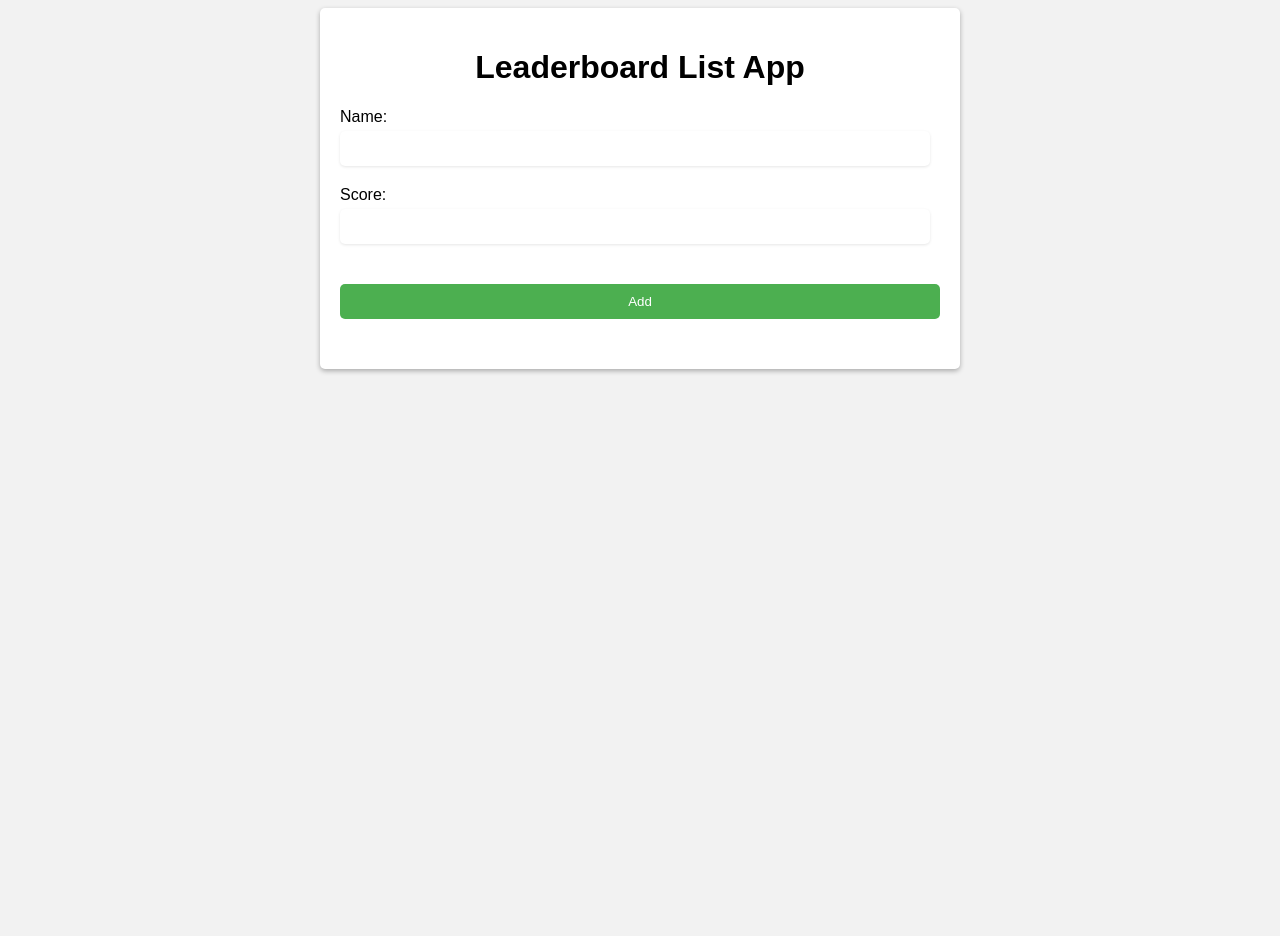
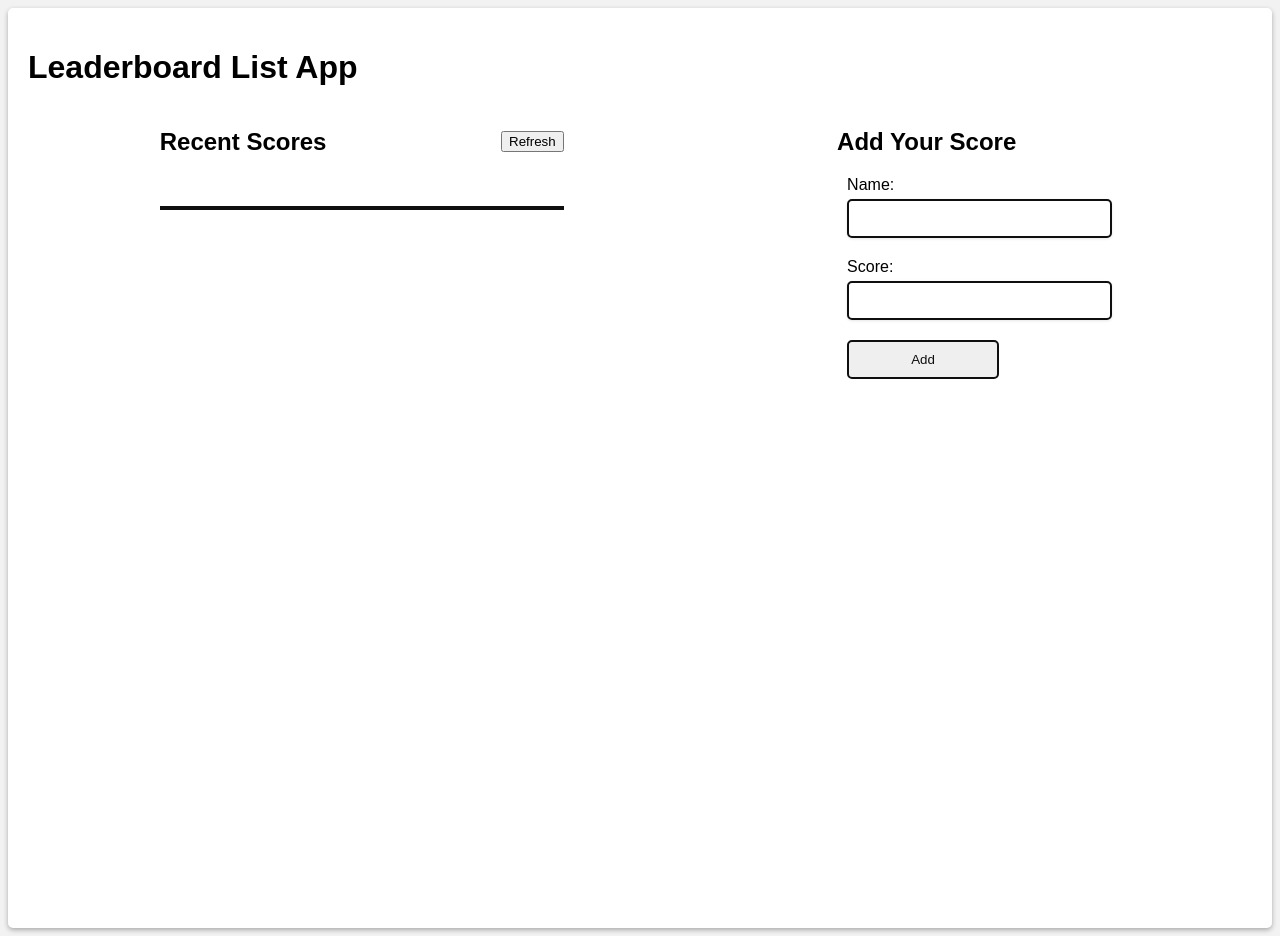
Before and after one commit to rachaouldbabaali/Leaderboard-list-app, a website built with webpack: page src/index.html in a window 1280 px wide. Before the commit the page ends 800 px from the top, so only its background shows below. Built offline with nearby package versions, Linux system fonts and the light colour scheme.

Commit message:
Restyle the app as required

```diff
--- a/src/index.html
+++ b/src/index.html
@@ -9,6 +9,9 @@
 <body>
     <div class="container">
         <h1>Leaderboard List App</h1>
+        <div id="app">
+            <div>
+                <h2 id="add-score-header">Add Your Score</h2>
                 <form id="add-form">
                     <label for="name">Name:</label>
                     <input type="text" id="name" name="name" required>
@@ -16,7 +19,15 @@
                     <input type="number" id="score" name="score" required>
                     <button type="submit">Add</button>
                 </form>
+            </div>
+            <div id="list">
+                <div id="list-header">
+                    <h2>Recent Scores</h2>
+                    <button id="refresh"> Refresh </button>
+                </div>
                 <ol id="leaderboard-list"></ol>
+            </div>
+        </div>
       </div>
 
 </body>
--- a/src/styles/main.scss
+++ b/src/styles/main.scss
@@ -7,7 +7,6 @@ body {
 }
 
 .container {
-  max-width: 600px;
   margin: 0 auto;
   padding: 20px;
   background-color: #fff;
@@ -16,7 +15,38 @@ body {
 }
 
 h1 {
-  text-align: center;
+  text-align: left;
+}
+
+#add-form {
+  max-width: 600px;
+  margin: 20px;
+}
+
+#list {
+  max-width: 800px;
+}
+
+#app {
+  display: flex;
+  flex-direction: row-reverse;
+  justify-content: space-around;
+  min-height: 100vh;
+}
+
+#list-header {
+  display: flex;
+  justify-content: space-between;
+  align-items: center;
+}
+
+#refresh {
+  cursor: pointer;
+  margin-left: 30px;
+}
+
+#add-score-header {
+  padding-left: 10px;
 }
 
 form label {
@@ -30,26 +60,26 @@ form input[type="number"] {
   padding: 10px;
   margin-bottom: 20px;
   border-radius: 5px;
-  border: none;
+  border: #0f0f0f 2px solid;
   box-shadow: 0 1px 3px rgba(0, 0, 0, 0.1);
 }
 
 form button {
-  display: block;
-  width: 100%;
+  width: 60%;
   padding: 10px;
-  margin-top: 20px;
-  background-color: $primary-color;
-  color: #fff;
-  border: none;
+  margin: 0 auto;
+  color: #0f0f0f;
+  border: #0f0f0f 2px solid;
   border-radius: 5px;
   cursor: pointer;
 }
 
 ol {
+  min-width: 400px;
   margin-top: 30px;
   padding-left: 0;
   list-style-type: none;
+  border: #0f0f0f 2px solid;
 }
 
 li {
```
Also changed, not shown: dist/bundle.js, dist/index.html, 1 other file. Lines whose indentation alone changed are shown as unchanged.
